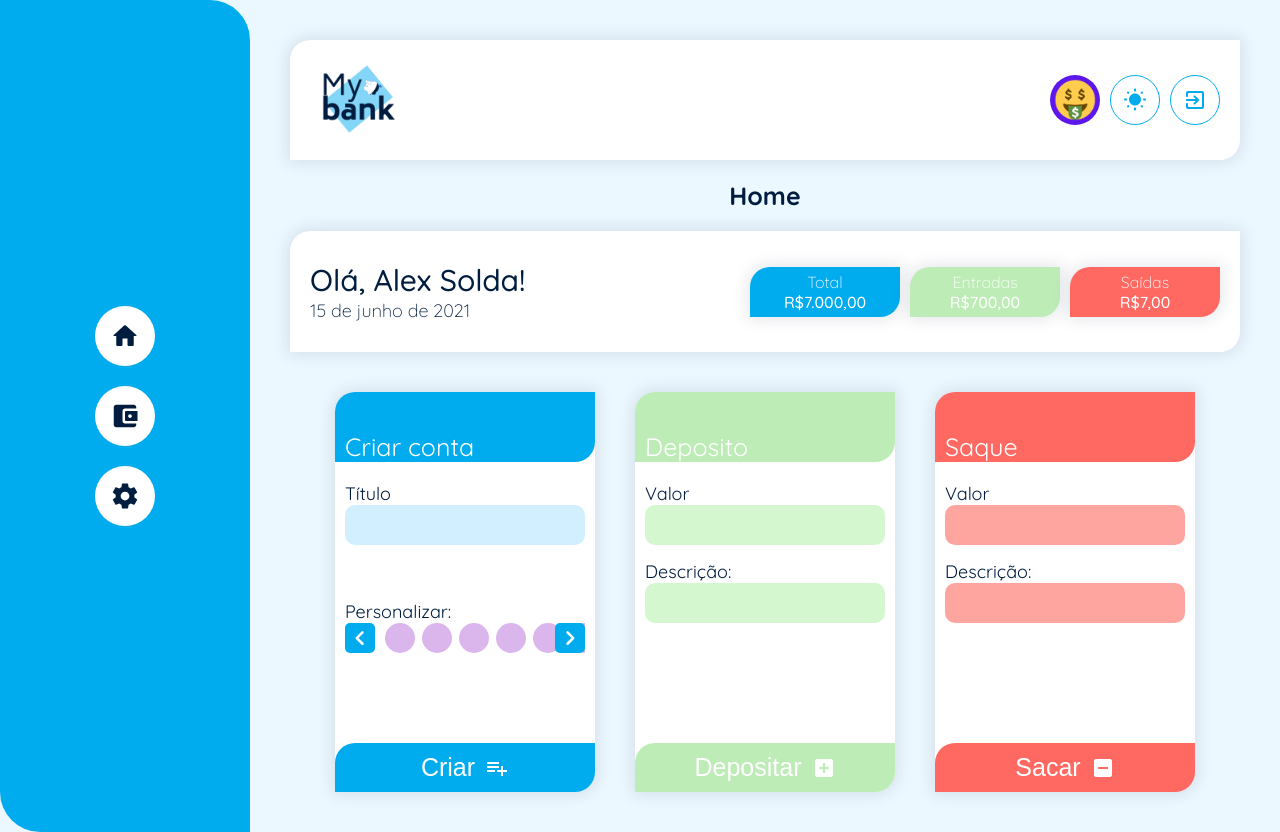
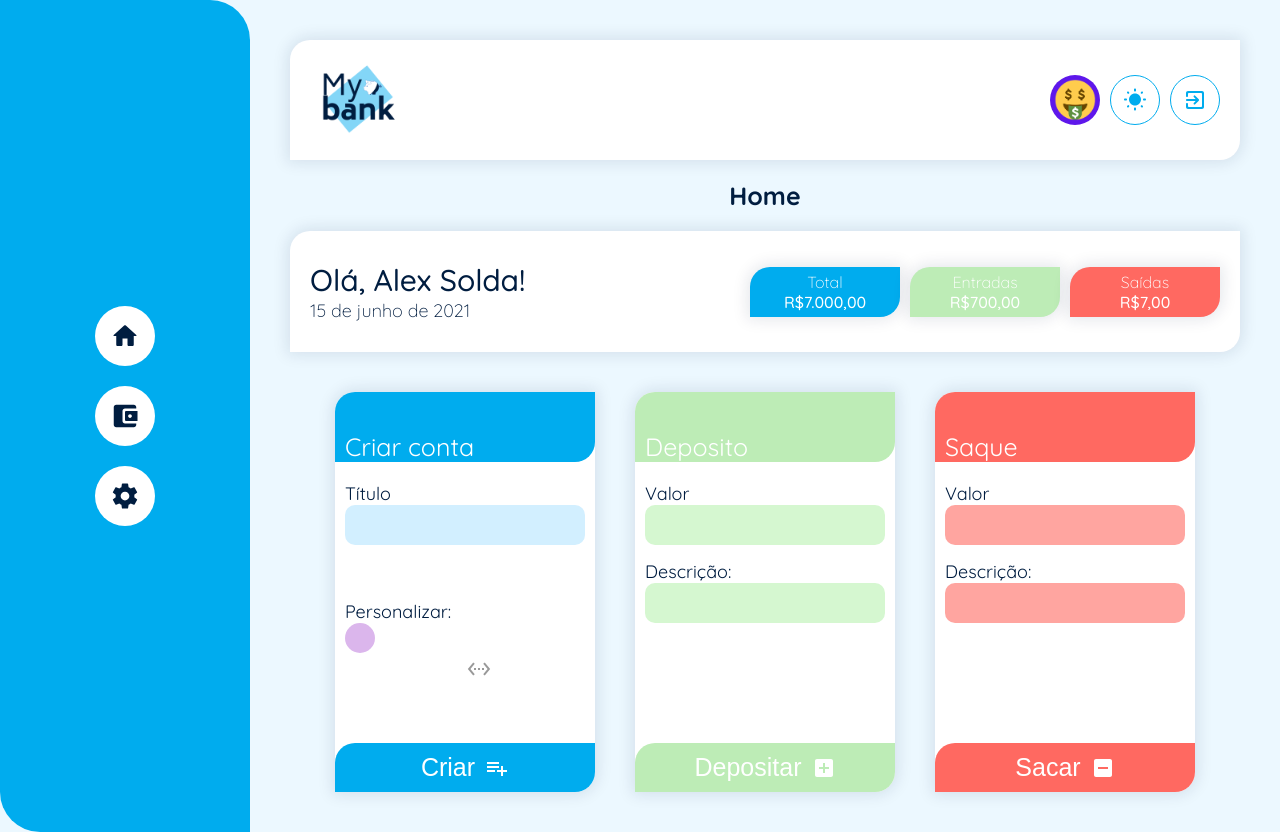
Before and after one commit to alexsolda/mybank, a React (Create React App) app: page / in a window 1280 px wide. Built offline with nearby package versions, Linux system fonts and the light colour scheme.

Commit message:
Slide do componente ColorOptions refatorado

```diff
--- a/src/Components/Home/index.jsx
+++ b/src/Components/Home/index.jsx
@@ -1,4 +1,10 @@
-import React, {useState, useRef} from 'react';
+import React, { useState, useRef } from 'react';
+import { Swiper, SwiperSlide } from "swiper/react";
+import "swiper/swiper.min.css";
+import "swiper/components/pagination/pagination.min.css";
+import SwiperCore, {
+    Pagination
+} from 'swiper/core';
 
 import {
     ContainerGreetings,
@@ -14,47 +20,21 @@ import {
     FormContainer,
     InputOption,
     ColorsContainer,
-    ColorPicker,
-    ArrowControl,
+    ArrowInfo,
     ButtonOptions
 } from './styles';
 
 import ColorOption from '../../shared/ColorOption';
 
-import KeyboardArrowLeftRoundedIcon from '@material-ui/icons/KeyboardArrowLeftRounded';
-import KeyboardArrowRightRoundedIcon from '@material-ui/icons/KeyboardArrowRightRounded';
 import PlaylistAddIcon from '@material-ui/icons/PlaylistAdd';
 import AddBoxIcon from '@material-ui/icons/AddBox';
 import IndeterminateCheckBoxIcon from '@material-ui/icons/IndeterminateCheckBox';
+import SettingsEthernetIcon from '@material-ui/icons/SettingsEthernet';
 
 
 import { Title, ContainerContent } from '../../shared/ComponentsStyles';
 
 function Home() {
-
-    const [dinamicWidth, setDinamicWidth] = useState(40);
-    const colorPicker = useRef();
-
-    const handleLeftArrow = () => {
-        let x = dinamicWidth + 50;
-        if(x > 0) {
-            x = 40;
-        }
-        setDinamicWidth(x);
-        console.log(x)
-    };
-
-    const handleRightArrow = () => {
-        let x = dinamicWidth - 50;
-        let colorPickerWidth = 16 * 37;
-
-        if(x < (colorPickerWidth - 950)) {
-            return
-        }
-
-        setDinamicWidth(x)
-
-    };
 
     return (
         <>
@@ -91,26 +71,48 @@ function Home() {
 
                         <ColorsContainer>
                             <label>Personalizar:</label>
-                            <ArrowControl position='left' onClick={handleLeftArrow}><KeyboardArrowLeftRoundedIcon /></ArrowControl>
-                            <ArrowControl position='right' onClick={handleRightArrow}><KeyboardArrowRightRoundedIcon /></ArrowControl>
-                            <ColorPicker ref={colorPicker} scroll={dinamicWidth} width='607'>
+                            <Swiper spaceBetween={30} >
+                                <SwiperSlide>
                                     <ColorOption bgColor='DBB6EC'></ColorOption>
+                                </SwiperSlide>
+                                <SwiperSlide>
                                     <ColorOption bgColor='DBB6EC'></ColorOption>
+                                </SwiperSlide>
+                                <SwiperSlide>
                                     <ColorOption bgColor='DBB6EC'></ColorOption>
+                                </SwiperSlide>
+                                <SwiperSlide>
                                     <ColorOption bgColor='DBB6EC'></ColorOption>
+                                </SwiperSlide>
+                                <SwiperSlide>
                                     <ColorOption bgColor='DBB6EC'></ColorOption>
+                                </SwiperSlide>
+                                <SwiperSlide>
                                     <ColorOption bgColor='DBB6EC'></ColorOption>
+                                </SwiperSlide>
+                                <SwiperSlide>
                                     <ColorOption bgColor='DBB6EC'></ColorOption>
+                                </SwiperSlide>
+                                <SwiperSlide>
                                     <ColorOption bgColor='DBB6EC'></ColorOption>
+                                </SwiperSlide>
+                                <SwiperSlide>
                                     <ColorOption bgColor='DBB6EC'></ColorOption>
+                                </SwiperSlide>
+                                <SwiperSlide>
                                     <ColorOption bgColor='DBB6EC'></ColorOption>
+                                </SwiperSlide>
+                                <SwiperSlide>
                                     <ColorOption bgColor='DBB6EC'></ColorOption>
+                                </SwiperSlide>
+                                <SwiperSlide>
+                                    <ColorOption bgColor='DBB5FA'></ColorOption>
+                                </SwiperSlide>
+                                <SwiperSlide>
                                     <ColorOption bgColor='DBB6EC'></ColorOption>
-                                <ColorOption bgColor='DBB6EC'></ColorOption>
-                                <ColorOption bgColor='DBB6EC'></ColorOption>
-                                <ColorOption bgColor='DBB6EC'></ColorOption>
-                                <ColorOption bgColor='DBB6EC'></ColorOption>
-                            </ColorPicker>
+                                </SwiperSlide>
+                            </Swiper>
+                            <ArrowInfo><SettingsEthernetIcon /></ArrowInfo>
                         </ColorsContainer>
                     </FormContainer>
                     <ButtonOptions bgColor='#00ACEE'>Criar <PlaylistAddIcon /></ButtonOptions>
@@ -134,6 +136,7 @@ function Home() {
                         <InputOption bgColor='#FFA5A0' />
                         <label>Descrição:</label>
                         <InputOption bgColor='#FFA5A0' />
+
                     </FormContainer>
                     <ButtonOptions bgColor='#FF6961'>Sacar <IndeterminateCheckBoxIcon /></ButtonOptions>
                 </ContentOption>
--- a/src/Components/Home/styles.js
+++ b/src/Components/Home/styles.js
@@ -1,4 +1,13 @@
-import styled from 'styled-components';
+import styled, {keyframes} from 'styled-components';
+
+const animateArrowInfo = keyframes`
+    from {
+        transform: translateX(20px);
+    }
+    to {
+        transform: translateX(-40px);
+    }
+`
 
 
 export const ContainerGreetings = styled.div`
@@ -182,34 +191,15 @@ export const ColorPicker = styled.div`
     transition: all ease .6s;
 `
 
-export const ArrowControl = styled.div`
-    position: absolute;
+export const ArrowInfo = styled.div`
+    display: flex;
+    align-items: center;
+    justify-content: center;
 
-    display: flex;
-    justify-content: center;
-    align-items: center;
-
-    left: ${({position}) => position === 'left' ? 0 : '' };
-    right: ${({position}) => position === 'right' ? 0 : '' };
-
-    z-index: 9;
-
-    background-color: #00ACEE;
-
-    cursor: pointer;
-
-    border-radius: 5px;
-
-    &:hover {
-        svg {
-            transform: translateY(-2px);
-        }
-    }
+    color: rgba(0,0,0,.4);
 
     svg {
-        font-size: 30px;
-        color: #FFF;
-        transition: all ease .6s;
+        animation: ${animateArrowInfo} .8s linear .6s infinite alternate;
     }
 `
 
```
Lines whose indentation alone changed are shown as unchanged.
